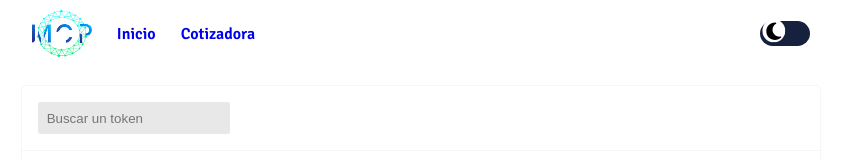
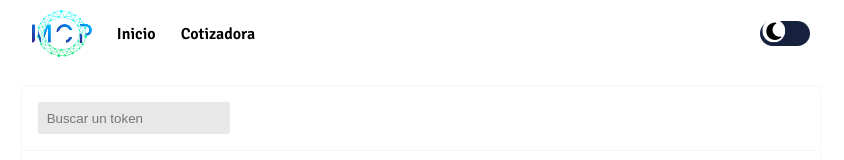
Before and after one commit to EmanuelSotomayor/coderhouse-javascript, a plain HTML site: page index.html in a window 1280 px wide. Shown: the top 160 px of the page, without its empty margins (219-1063 px from the left). Drawn offline with Linux system fonts and the light colour scheme; no server answers.

Commit message:
Fix color de links visitados

```diff
--- a/css/styles.css
+++ b/css/styles.css
@@ -280,6 +280,7 @@ body{
 #navbar #items li a{
     text-decoration: none;
     font-weight: 600;
+    color: var(--dark-text-color);
 }
 
 #navbar #items li a:visited{
```
